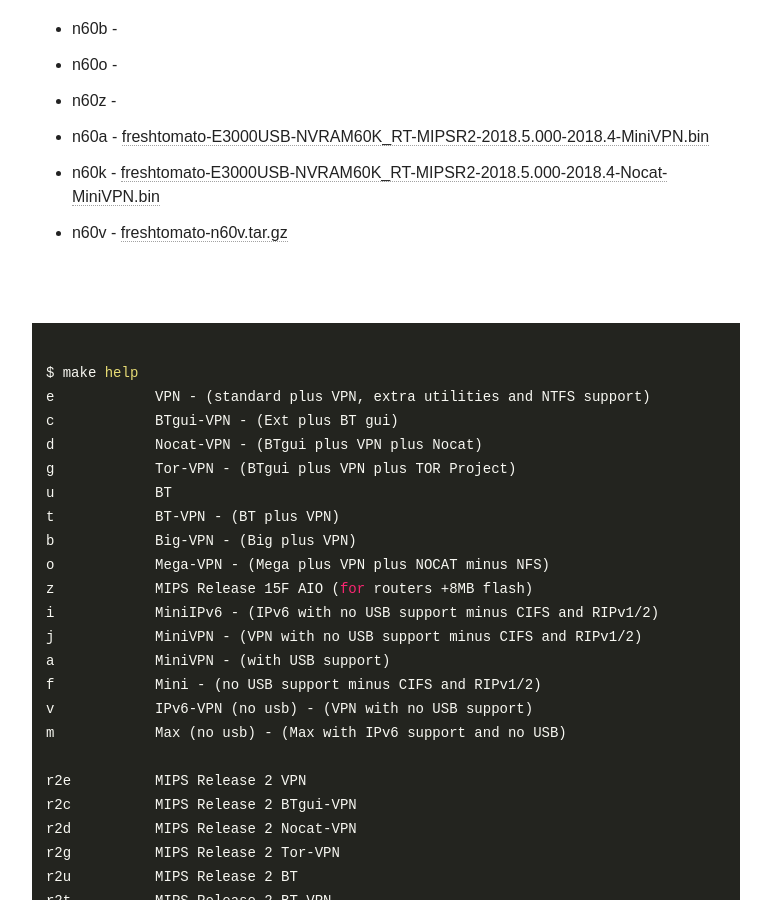
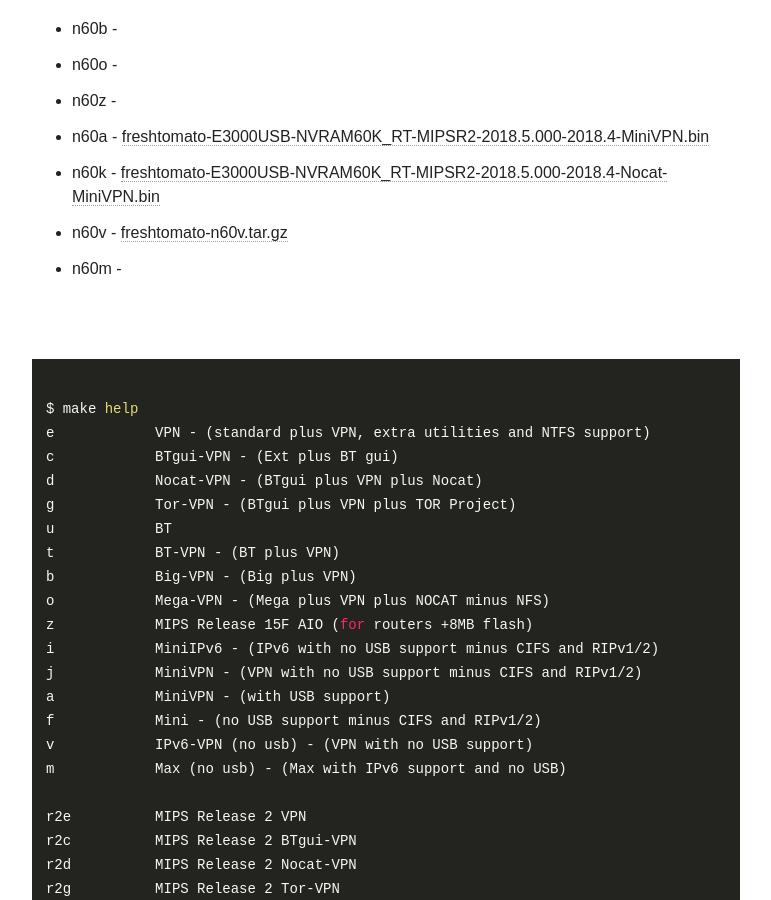
Before and after one commit to oglopss/freshtomato-mips-ci-jekyll, a Jekyll site: the page built from index.html, in a window 1280 px wide and 900 px high, scrolled down 1879 px. Shown: the whole window, without its empty margins (254-1025 px from the left). Built offline with Jekyll 4.4.1, drawn with Linux system fonts in a browser that asks for light colours; nearby versions of some CDN libraries.

Commit message:
Travis build 40 n60m pushed to gh-pages

```diff
--- a/_data/ss.yml
+++ b/_data/ss.yml
@@ -41,3 +41,4 @@
   - 0039 n60a freshtomato-E3000USB-NVRAM60K_RT-MIPSR2-2018.5.000-2018.4-MiniVPN.bin
   - 0040 n60k freshtomato-E3000USB-NVRAM60K_RT-MIPSR2-2018.5.000-2018.4-Nocat-MiniVPN.bin
   - 0041 n60v freshtomato-n60v.tar.gz
+  - 0042 n60m
```
